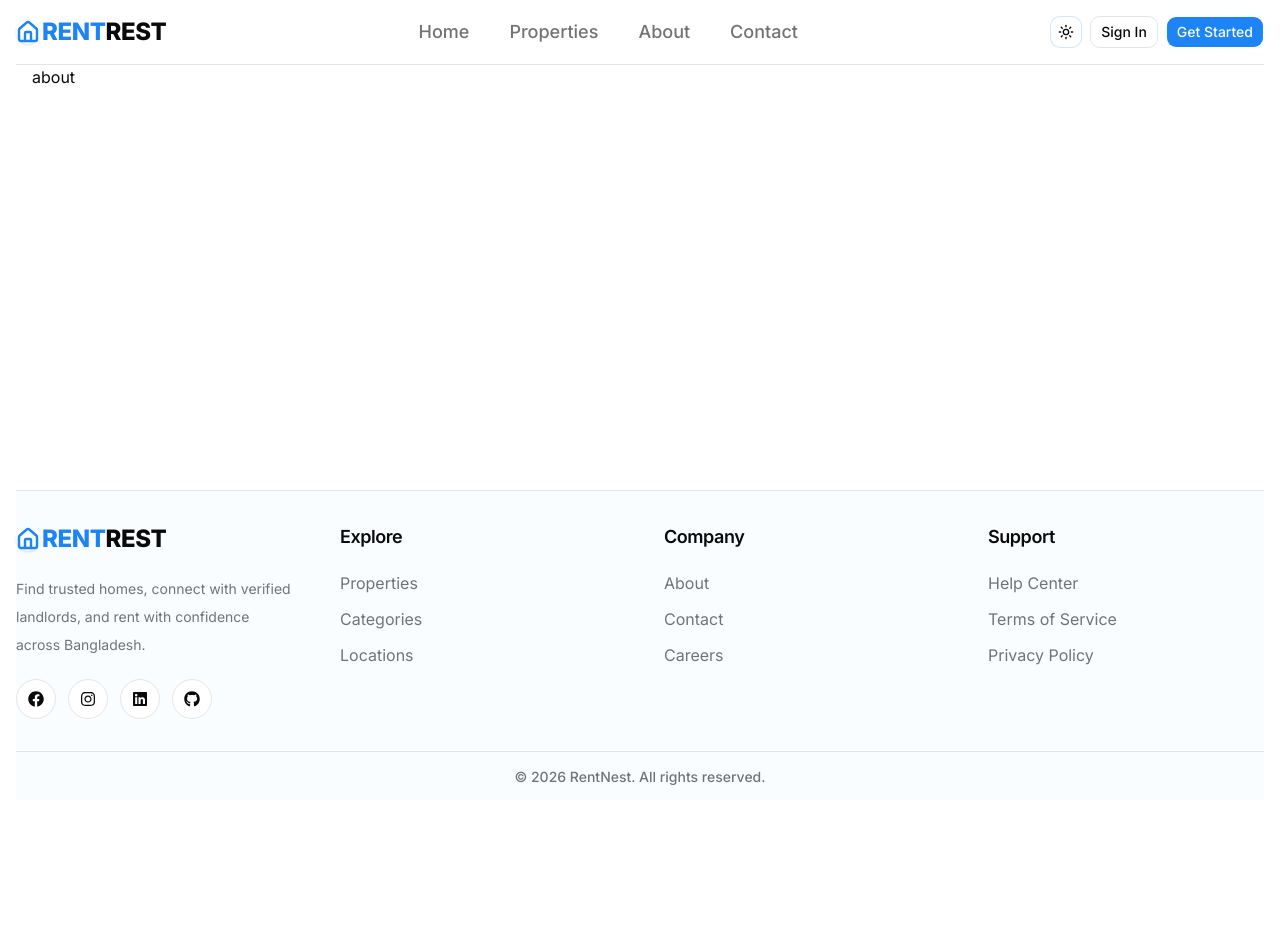
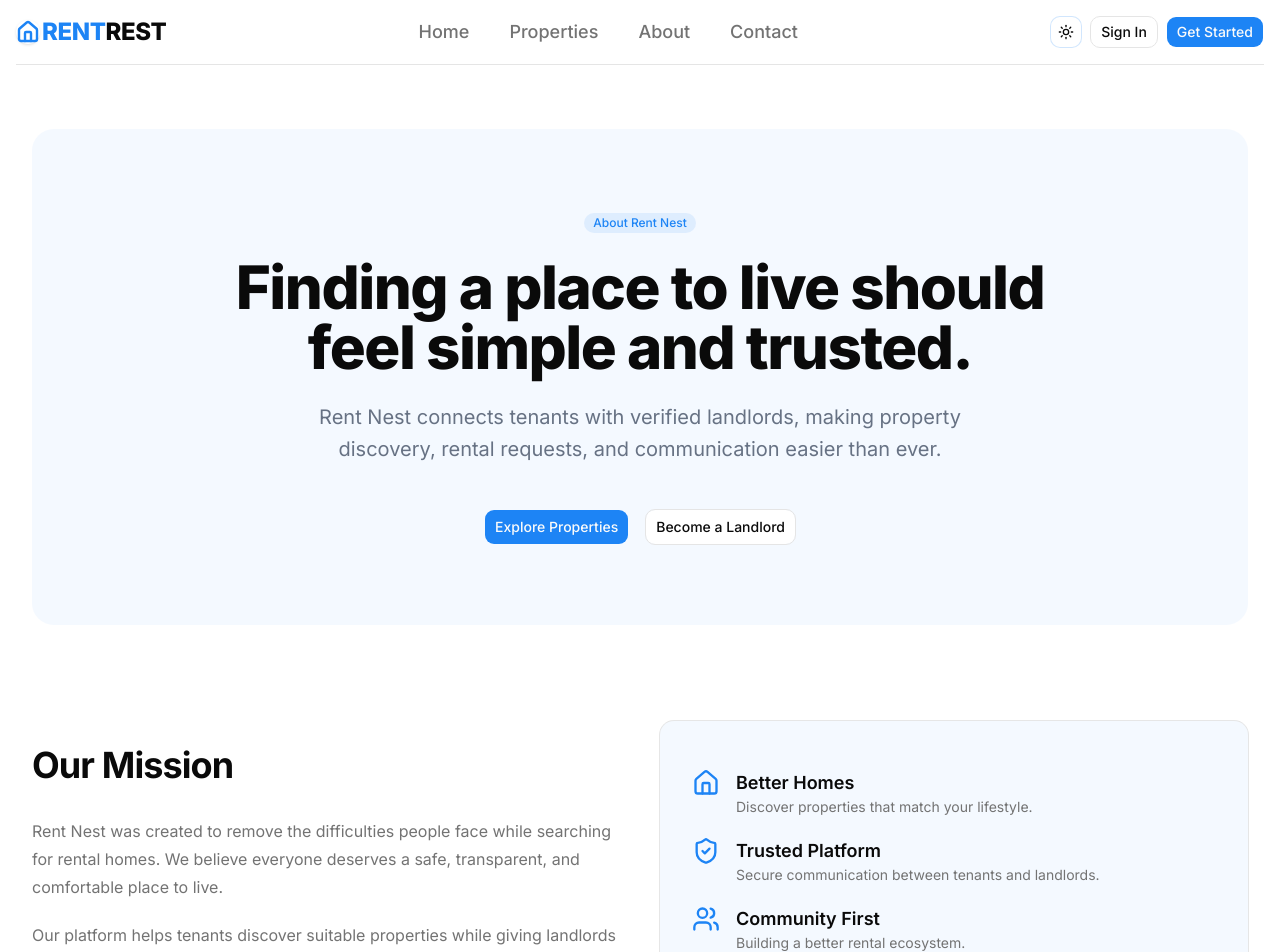
Before and after one commit to devpolas/rent-nest, a Next.js app: page /about in a window 1280 px wide. Shown: the top 952 px of the page. Before the commit the page ends 800 px from the top, so only its background shows below. Built offline with nearby package versions, Linux system fonts and the light colour scheme.

Commit message:
chor: build about page

```diff
--- a/app/(public)/about/page.tsx
+++ b/app/(public)/about/page.tsx
@@ -1,3 +1,5 @@
+import About from "@/components/about/about";
+
 export default function page() {
-  return <section>about</section>;
+  return <About />;
 }
--- /dev/null
+++ b/components/about/about.tsx
@@ -0,0 +1,250 @@
+import {
+  BadgeCheck,
+  Building2,
+  CreditCard,
+  Heart,
+  Home,
+  LayoutDashboard,
+  MessageCircle,
+  Search,
+  ShieldCheck,
+  User,
+  Users,
+} from "lucide-react";
+import { Heading1, Heading2, Lead, Paragraph } from "../typography/typography";
+import { Badge } from "../ui/badge";
+import { Button } from "../ui/button";
+import { Card, CardContent } from "../ui/card";
+import MissionItem from "./mission-item";
+import StepCard from "./step-card";
+import FeatureCard from "./feature-card";
+import Stat from "./stat";
+import RoleCard from "./role-card";
+
+export default function About() {
+  return (
+    <div className='space-y-24 mx-auto py-16 container'>
+      {/* Hero Section */}
+      <section className='relative bg-brand-surface py-20 rounded-3xl overflow-hidden text-center'>
+        <div className='space-y-6 mx-auto max-w-4xl'>
+          <Badge className='bg-brand/10 text-brand'>About Rent Nest</Badge>
+
+          <Heading1>
+            Finding a place to live should feel simple and trusted.
+          </Heading1>
+
+          <Lead className='mx-auto max-w-2xl'>
+            Rent Nest connects tenants with verified landlords, making property
+            discovery, rental requests, and communication easier than ever.
+          </Lead>
+
+          <div className='flex justify-center gap-4 pt-5'>
+            <Button
+              size='lg'
+              className='bg-brand hover:bg-brand/90 text-brand-foreground'
+            >
+              Explore Properties
+            </Button>
+
+            <Button size='lg' variant='outline'>
+              Become a Landlord
+            </Button>
+          </div>
+        </div>
+      </section>
+
+      {/* Mission */}
+      <section className='md:items-center gap-10 grid md:grid-cols-2'>
+        <div className='space-y-5'>
+          <Heading2 className='border-0'>Our Mission</Heading2>
+
+          <Paragraph>
+            Rent Nest was created to remove the difficulties people face while
+            searching for rental homes. We believe everyone deserves a safe,
+            transparent, and comfortable place to live.
+          </Paragraph>
+
+          <Paragraph>
+            Our platform helps tenants discover suitable properties while giving
+            landlords powerful tools to manage their rental business.
+          </Paragraph>
+        </div>
+
+        <Card className='bg-brand-surface'>
+          <CardContent className='gap-5 grid p-8'>
+            <MissionItem
+              icon={Home}
+              title='Better Homes'
+              description='Discover properties that match your lifestyle.'
+            />
+
+            <MissionItem
+              icon={ShieldCheck}
+              title='Trusted Platform'
+              description='Secure communication between tenants and landlords.'
+            />
+
+            <MissionItem
+              icon={Users}
+              title='Community First'
+              description='Building a better rental ecosystem.'
+            />
+          </CardContent>
+        </Card>
+      </section>
+
+      {/* How It Works */}
+      <section className='space-y-10'>
+        <div className='mx-auto max-w-2xl text-center'>
+          <Heading2 className='border-0'>How Rent Nest Works</Heading2>
+
+          <Lead>Renting your next home is only a few simple steps away.</Lead>
+        </div>
+
+        <div className='gap-6 grid md:grid-cols-3'>
+          <StepCard
+            number='01'
+            title='Search Properties'
+            description='
+        Browse verified rental properties
+        based on location and preferences.
+        '
+          />
+
+          <StepCard
+            number='02'
+            title='Send Request'
+            description='
+        Contact landlords and submit
+        rental requests easily.
+        '
+          />
+
+          <StepCard
+            number='03'
+            title='Move In'
+            description='
+        Complete the process and enjoy
+        your new home.
+        '
+          />
+        </div>
+      </section>
+
+      {/* Features */}
+      <section className='space-y-10'>
+        <div className='text-center'>
+          <Heading2 className='border-0'>Why Choose Rent Nest?</Heading2>
+        </div>
+
+        <div className='gap-6 grid md:grid-cols-2 lg:grid-cols-3'>
+          <FeatureCard
+            icon={Search}
+            title='Smart Search'
+            description='
+        Find properties quickly with filters,
+        categories, and locations.
+        '
+          />
+
+          <FeatureCard
+            icon={BadgeCheck}
+            title='Verified Listings'
+            description='
+        Discover genuine properties from trusted landlords.
+        '
+          />
+
+          <FeatureCard
+            icon={MessageCircle}
+            title='Easy Communication'
+            description='
+        Connect with property owners directly.
+        '
+          />
+
+          <FeatureCard
+            icon={CreditCard}
+            title='Secure Payments'
+            description='
+        Manage rental payments safely.
+        '
+          />
+
+          <FeatureCard
+            icon={Heart}
+            title='Save Favorites'
+            description='
+        Keep track of your preferred homes.
+        '
+          />
+
+          <FeatureCard
+            icon={LayoutDashboard}
+            title='Powerful Dashboard'
+            description='
+        Manage everything from one place.
+        '
+          />
+        </div>
+      </section>
+
+      {/* Statistics */}
+      <section>
+        <Card className='bg-brand text-brand-foreground'>
+          <CardContent className='gap-8 grid md:grid-cols-4 p-10 text-center'>
+            <Stat value='1000+' label='Properties' />
+            <Stat value='500+' label='Landlords' />
+            <Stat value='5000+' label='Users' />
+            <Stat value='24/7' label='Support' />
+          </CardContent>
+        </Card>
+      </section>
+
+      {/* User Roles */}
+      <section className='space-y-8'>
+        <Heading2 className='border-0 text-center'>Built For Everyone</Heading2>
+
+        <div className='gap-6 grid md:grid-cols-2'>
+          <RoleCard
+            icon={User}
+            title='For Tenants'
+            items={[
+              "Search rental homes",
+              "Save favorite properties",
+              "Send rental requests",
+              "Manage payments",
+            ]}
+          />
+
+          <RoleCard
+            icon={Building2}
+            title='For Landlords'
+            items={[
+              "Create property listings",
+              "Manage rental requests",
+              "Track properties",
+              "Grow rental business",
+            ]}
+          />
+        </div>
+      </section>
+
+      {/* CTA */}
+      <section className='bg-brand-surface p-10 rounded-3xl text-center'>
+        <Heading2 className='border-0'>Ready to find your next home?</Heading2>
+
+        <Lead>
+          Join Rent Nest today and experience a smarter way to rent properties.
+        </Lead>
+
+        <Button
+          size='lg'
+          className='bg-brand hover:bg-brand/90 mt-6 text-brand-foreground'
+        >
+          Get Started
+        </Button>
+      </section>
+    </div>
+  );
+}
--- /dev/null
+++ b/components/about/feature-card.tsx
@@ -0,0 +1,23 @@
+import { Heading4, Muted } from "../typography/typography";
+import { Card, CardContent } from "../ui/card";
+export default function FeatureCard({
+  icon: Icon,
+  title,
+  description,
+}: {
+  icon: React.ElementType;
+  title: string;
+  description: string;
+}) {
+  return (
+    <Card className='bg-brand-surface'>
+      <CardContent className='space-y-3 p-6'>
+        <Icon className='size-8 text-brand' />
+
+        <Heading4>{title}</Heading4>
+
+        <Muted>{description}</Muted>
+      </CardContent>
+    </Card>
+  );
+}
--- /dev/null
+++ b/components/about/mission-item.tsx
@@ -0,0 +1,21 @@
+import { Large, Muted } from "../typography/typography";
+
+export default function MissionItem({
+  icon: Icon,
+  title,
+  description,
+}: {
+  icon: React.ElementType;
+  title: string;
+  description: string;
+}) {
+  return (
+    <div className='flex gap-4'>
+      <Icon className='size-7 text-brand' />
+      <div>
+        <Large>{title}</Large>
+        <Muted>{description}</Muted>
+      </div>
+    </div>
+  );
+}
--- /dev/null
+++ b/components/about/role-card.tsx
@@ -0,0 +1,36 @@
+import { CheckCircle2 } from "lucide-react";
+import { Heading4 } from "../typography/typography";
+import { Card, CardContent } from "../ui/card";
+
+export default function RoleCard({
+  icon: Icon,
+  title,
+  items,
+}: {
+  icon: React.ElementType;
+  title: string;
+  items: string[];
+}) {
+  return (
+    <Card className='bg-brand-surface'>
+      <CardContent className='space-y-4 p-6'>
+        <Icon className='size-8 text-brand' />
+
+        <Heading4>{title}</Heading4>
+
+        <ul className='space-y-2'>
+          {items.map((item: string) => (
+            <li
+              key={item}
+              className='flex items-center gap-2 text-muted-foreground'
+            >
+              <CheckCircle2 className='size-4 text-brand-success' />
+
+              {item}
+            </li>
+          ))}
+        </ul>
+      </CardContent>
+    </Card>
+  );
+}
--- /dev/null
+++ b/components/about/stat.tsx
@@ -0,0 +1,16 @@
+import { Heading3, Muted } from "../typography/typography";
+
+export default function Stat({
+  value,
+  label,
+}: {
+  value: string;
+  label: string;
+}) {
+  return (
+    <div>
+      <Heading3>{value}</Heading3>
+      <Muted className='text-brand-foreground/70'>{label}</Muted>
+    </div>
+  );
+}
--- /dev/null
+++ b/components/about/step-card.tsx
@@ -0,0 +1,24 @@
+import { Heading4, Muted } from "../typography/typography";
+import { Card, CardContent } from "../ui/card";
+
+export default function StepCard({
+  number,
+  title,
+  description,
+}: {
+  number: string;
+  title: string;
+  description: string;
+}) {
+  return (
+    <Card className='bg-brand-surface'>
+      <CardContent className='space-y-4 p-6'>
+        <div className='font-black text-brand text-4xl'>{number}</div>
+
+        <Heading4>{title}</Heading4>
+
+        <Muted>{description}</Muted>
+      </CardContent>
+    </Card>
+  );
+}
```
